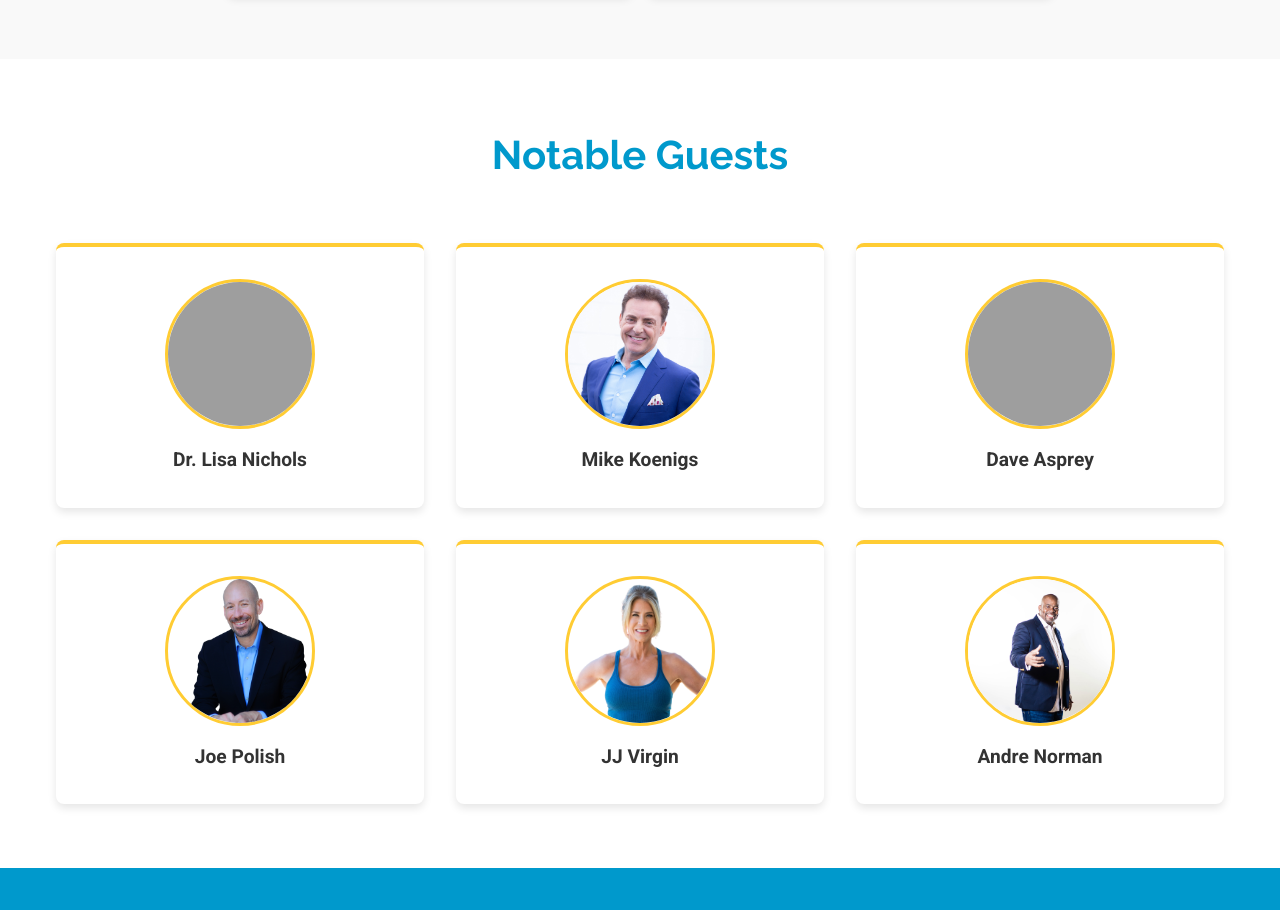
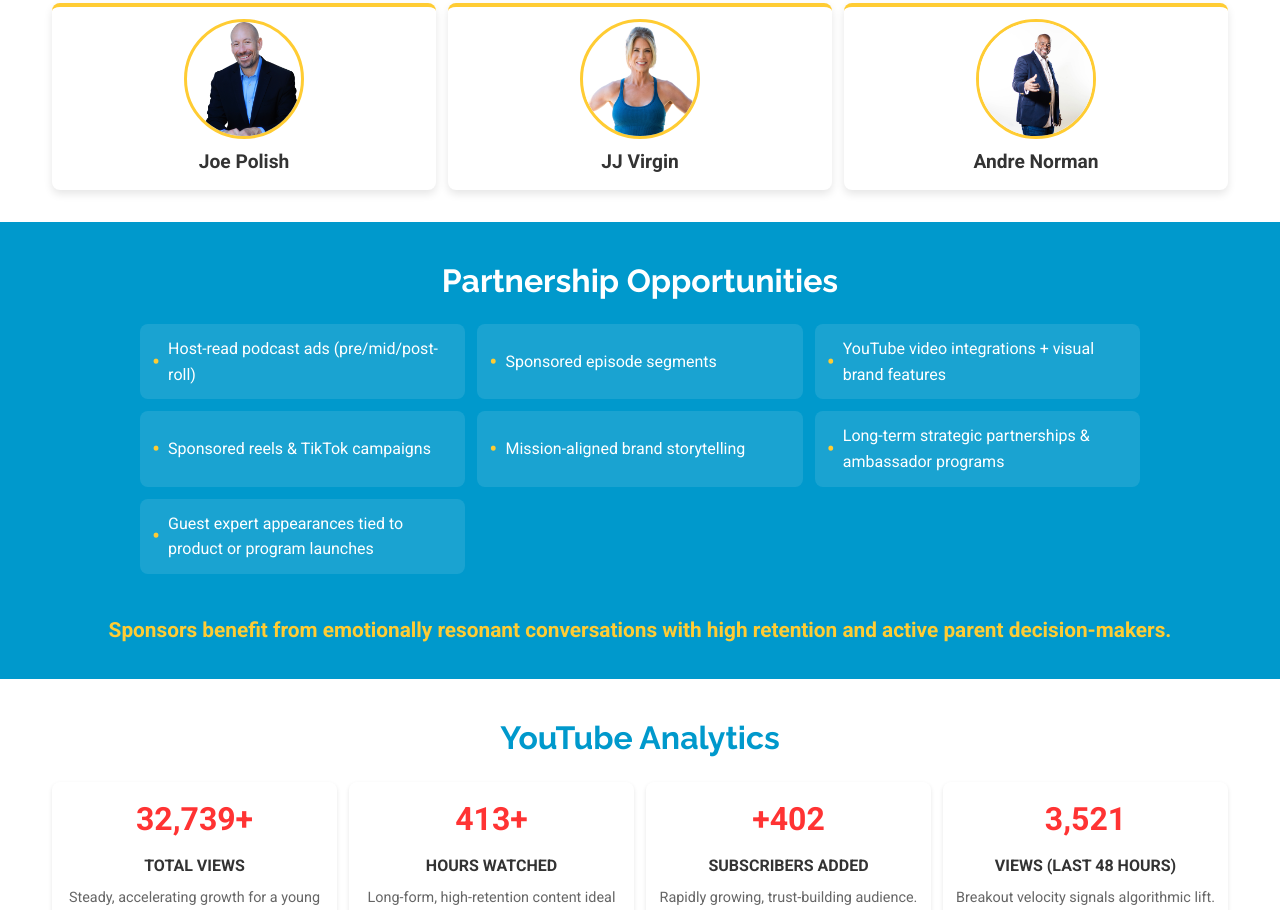
Before and after one commit to scottmcfalldev-bot/BMP_LP2, a website built with Vite: page index.html in a window 1280 px wide. Shown: the part 1890-2800 px from the top of the page. Built offline with nearby package versions, Linux system fonts and the light colour scheme; grey boxes are pictures that could not be loaded.

Commit message:
changed spacing on page to make it feel more compact and clean

```diff
--- a/src/style.css
+++ b/src/style.css
@@ -14,9 +14,9 @@
   --font-body: 'Roboto', sans-serif;
 
   --spacing-sm: 0.5rem;
-  --spacing-md: 1rem;
-  --spacing-lg: 2rem;
-  --spacing-xl: 4rem;
+  --spacing-md: 0.75rem;
+  --spacing-lg: 1.5rem;
+  --spacing-xl: 2.5rem;
 
   --border-radius: 8px;
   --shadow-sm: 0 2px 4px rgba(0, 0, 0, 0.1);
@@ -149,7 +149,7 @@ ul {
 /* Hero */
 .hero {
   background: linear-gradient(135deg, #fff5f2 0%, #ffffff 100%);
-  padding: 6rem 0;
+  padding: 3rem 0;
   overflow: hidden;
 }
 
@@ -178,10 +178,10 @@ ul {
 }
 
 .hero-quote {
-  font-size: 2.5rem;
+  font-size: 2rem;
   font-weight: 800;
   color: var(--color-orange);
-  margin-bottom: var(--spacing-md);
+  margin-bottom: var(--spacing-sm);
   font-family: var(--font-heading);
   text-transform: uppercase;
   letter-spacing: -1px;
@@ -208,12 +208,12 @@ ul {
 
 /* Sections */
 .section {
-  padding: var(--spacing-xl) 0;
+  padding: 2rem 0;
 }
 
 .section-header {
   text-align: center;
-  margin-bottom: var(--spacing-xl);
+  margin-bottom: var(--spacing-lg);
 }
 
 .section-header .icon {
@@ -223,7 +223,7 @@ ul {
 }
 
 .section-header h2 {
-  font-size: 2.5rem;
+  font-size: 2rem;
   color: var(--color-blue);
 }
 
@@ -312,12 +312,12 @@ ul {
 .guests-grid {
   display: grid;
   grid-template-columns: repeat(3, 1fr);
-  gap: var(--spacing-lg);
+  gap: var(--spacing-md);
 }
 
 .guest-card {
   background: var(--color-white);
-  padding: var(--spacing-lg);
+  padding: var(--spacing-md);
   border-radius: var(--border-radius);
   box-shadow: var(--shadow-md);
   text-align: center;
@@ -333,10 +333,10 @@ ul {
 }
 
 .guest-image-wrapper {
-  width: 150px;
-  height: 150px;
+  width: 120px;
+  height: 120px;
   border-radius: 50%;
-  margin: 0 auto var(--spacing-md);
+  margin: 0 auto var(--spacing-sm);
   border: 3px solid var(--color-yellow);
   overflow: hidden;
 }
@@ -414,13 +414,13 @@ ul {
 .stats-grid {
   display: grid;
   grid-template-columns: repeat(auto-fit, minmax(220px, 1fr));
-  gap: var(--spacing-lg);
-  margin-bottom: var(--spacing-xl);
+  gap: var(--spacing-md);
+  margin-bottom: var(--spacing-lg);
 }
 
 .stat-card {
   background: var(--color-white);
-  padding: var(--spacing-lg);
+  padding: var(--spacing-md);
   border-radius: var(--border-radius);
   box-shadow: var(--shadow-sm);
   text-align: center;
@@ -429,7 +429,7 @@ ul {
 
 .stat-value {
   display: block;
-  font-size: 2.5rem;
+  font-size: 2rem;
   font-weight: 700;
   color: var(--color-red);
   margin-bottom: var(--spacing-sm);
@@ -450,21 +450,21 @@ ul {
 
 .top-episodes {
   background: var(--color-bg-light);
-  padding: var(--spacing-xl);
+  padding: var(--spacing-lg);
   border-radius: var(--border-radius);
-  margin: var(--spacing-xl) auto 0;
+  margin: var(--spacing-lg) auto 0;
 }
 
 .top-episodes h3 {
   text-align: center;
   color: var(--color-red);
-  margin-bottom: var(--spacing-lg);
+  margin-bottom: var(--spacing-md);
 }
 
 .episodes-grid {
   display: grid;
   grid-template-columns: repeat(3, 1fr);
-  gap: var(--spacing-lg);
+  gap: var(--spacing-md);
 }
 
 .episode-card {
@@ -496,11 +496,11 @@ ul {
 }
 
 .episode-title {
-  padding: var(--spacing-md);
+  padding: var(--spacing-sm);
   text-align: center;
   font-weight: 600;
   color: var(--color-text-dark);
-  font-size: 1rem;
+  font-size: 0.9rem;
 }
 
 /* Instagram */
@@ -522,8 +522,8 @@ ul {
 .audience-details {
   display: grid;
   grid-template-columns: repeat(auto-fit, minmax(250px, 1fr));
-  gap: var(--spacing-lg);
-  margin-bottom: var(--spacing-xl);
+  gap: var(--spacing-md);
+  margin-bottom: var(--spacing-lg);
 }
 
 .audience-item {
```
